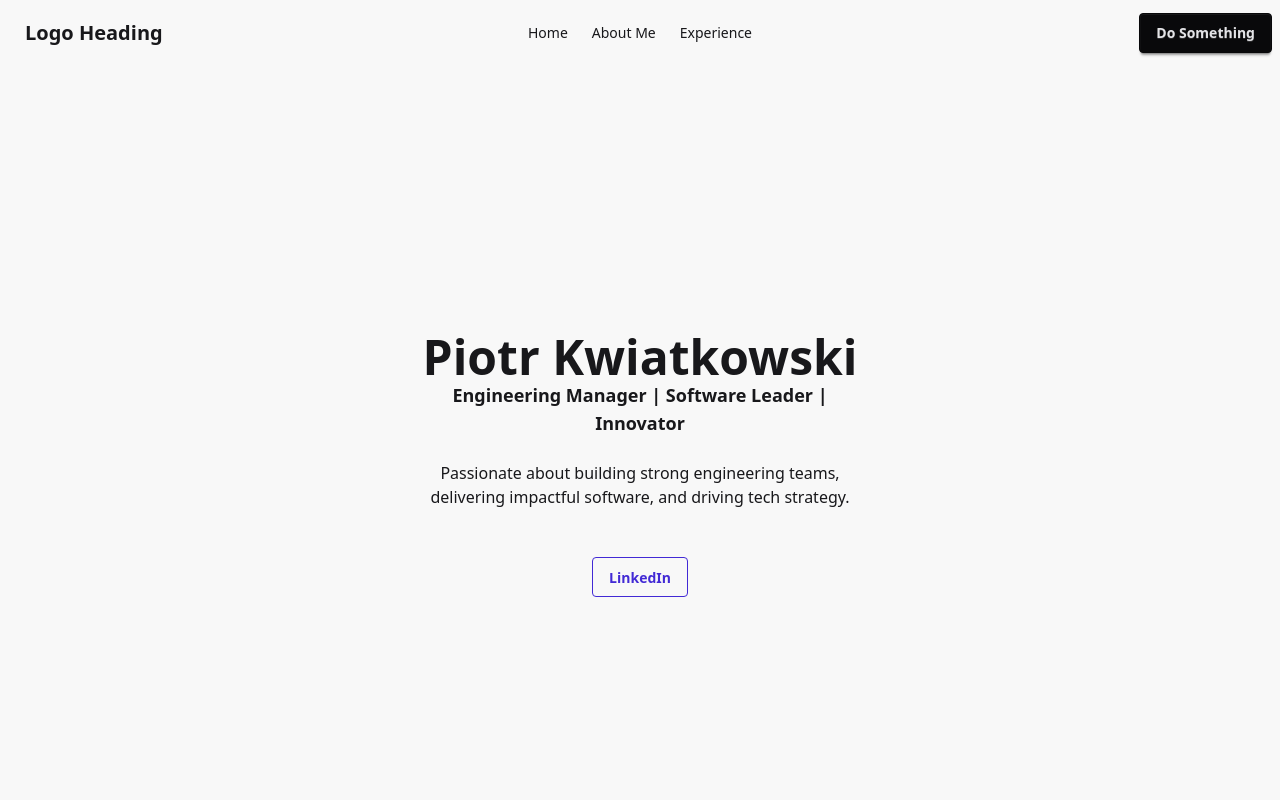
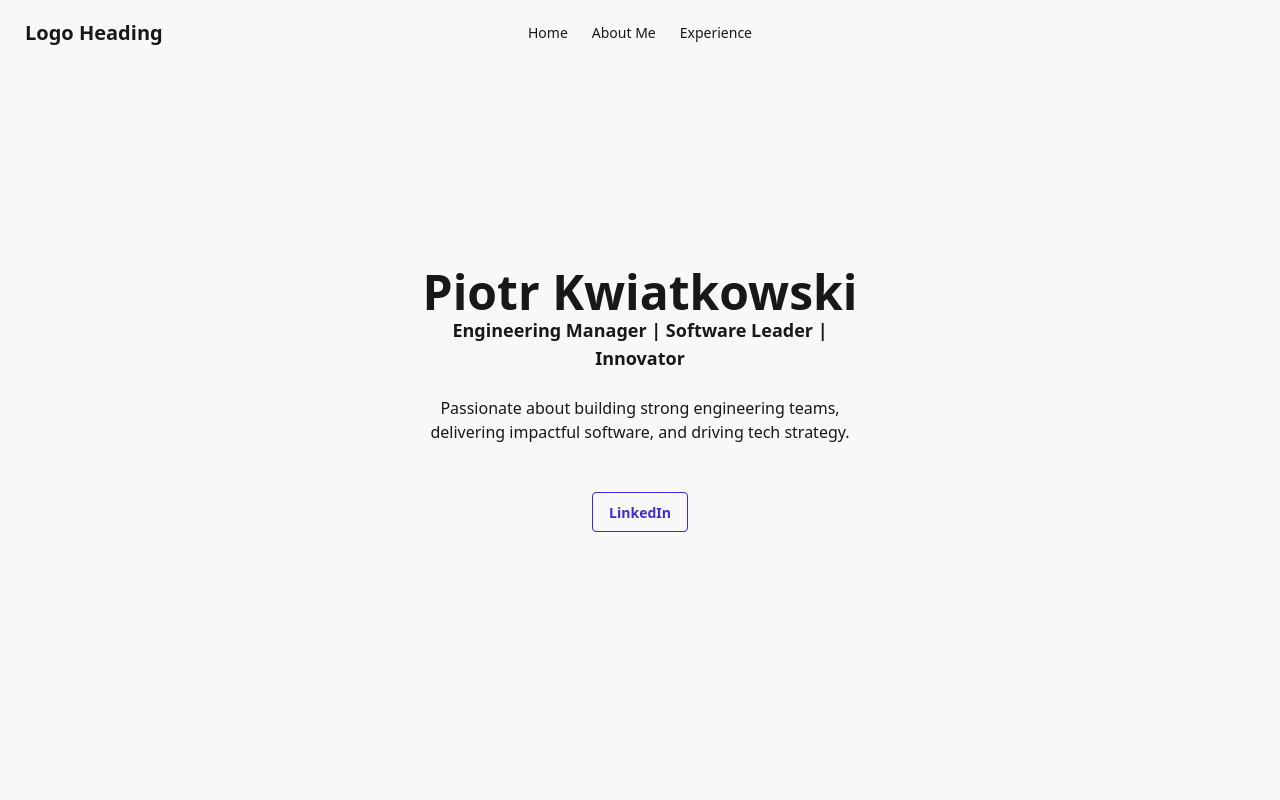
Before and after one commit to PKwiato/KwiatoDaisyUI, an Angular app: page / in a window 1280 px wide. Shown: the top 800 px of the page. Built offline with nearby package versions, Linux system fonts and the light colour scheme.

Commit message:
adding scrolling to a navibar

```diff
--- a/src/app/app.component.html
+++ b/src/app/app.component.html
@@ -6,7 +6,7 @@
 <!-- * * * * * * * * * Delete the template below * * * * * * * * * -->
 <!-- * * * * * * * to get started with your project! * * * * * * * -->
 <!-- * * * * * * * * * * * * * * * * * * * * * * * * * * * * * * * -->
-<app-navibar></app-navibar>
+<app-navibar class="fixed top-0 left-0 right-0 z-50"></app-navibar>
 <app-header></app-header>
 <app-footer></app-footer>
 <router-outlet />
--- a/src/app/core/layout/header/header.component.html
+++ b/src/app/core/layout/header/header.component.html
@@ -1,4 +1,4 @@
-<div class="hero bg-base-200 min-h-screen">
+<div id="header" class="hero bg-base-200 min-h-screen">
     <div class="hero-content text-center">
       <div class="max-w-md">
         <h1 class="text-5xl font-bold">Piotr Kwiatkowski</h1>
--- a/src/app/core/layout/navibar/navibar/navibar.component.html
+++ b/src/app/core/layout/navibar/navibar/navibar.component.html
@@ -30,12 +30,12 @@
   </div>
   <div class="navbar-center hidden lg:flex">
     <ul class="menu menu-horizontal px-1">
-      <li><a>Home</a></li>
-      <li><a>About Me</a></li>
-      <li><a>Experience</a></li>
+      <li><a href="#header">Home</a></li>
+      <li><a href="#about">About Me</a></li>
+      <li><a href="#experience">Experience</a></li>
     </ul>
   </div>
   <div class="navbar-end">
-    <a class="btn btn-neutral">Do Something</a>
+    <!-- <a class="btn btn-neutral">Do Something</a> -->
   </div>
 </div>
--- a/src/styles.css
+++ b/src/styles.css
@@ -1,3 +1,6 @@
 /* You can add global styles to this file, and also import other style files */
 @import "tailwindcss";
 @plugin "daisyui";
+html {
+    scroll-behavior: smooth;
+  }
```
